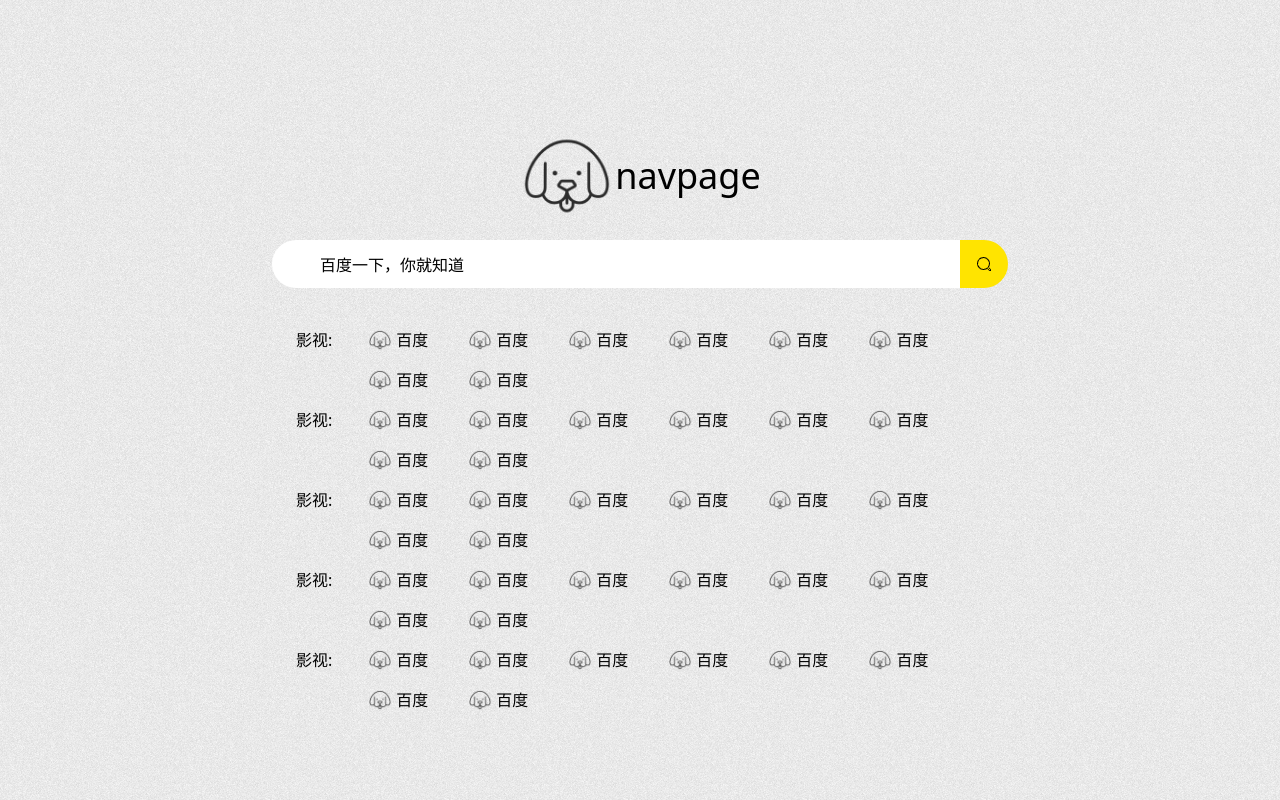
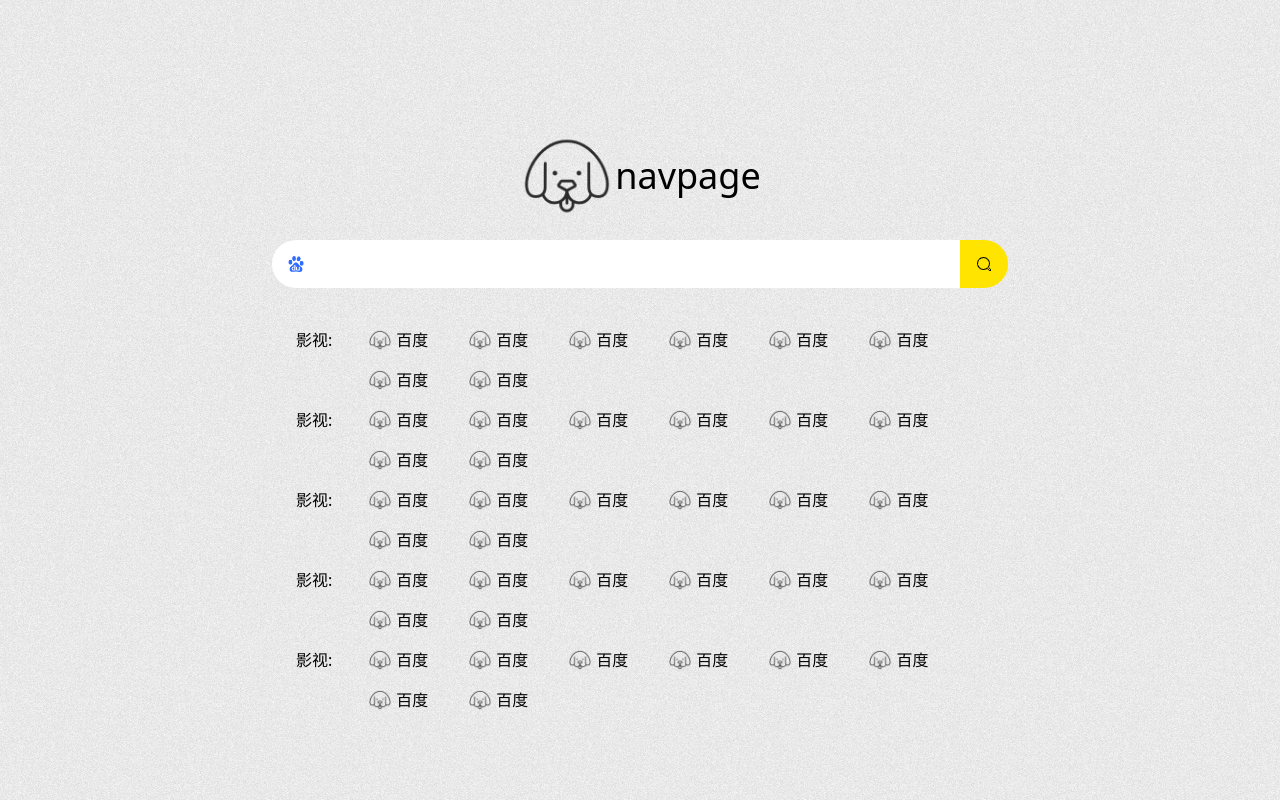
Before and after one commit to tw-huang/navPage, a React (Create React App) app in the folder navpage-ui/: page / in a window 1280 px wide. Built offline with nearby package versions, Linux system fonts and the light colour scheme.

Commit message:
#searchText#

```diff
--- a/navpage-ui/src/pages/Search/index.css
+++ b/navpage-ui/src/pages/Search/index.css
@@ -5,10 +5,15 @@
     background-position: center;
     border-top-right-radius: 100px;
     border-bottom-right-radius: 100px;
+    background-size: 16px 16px;
 }
 
 .search_input {
     background-color: white;
+    background-image: url("../../assets/baidu.png");
+    background-repeat: no-repeat;
+    background-position: center;
     border-top-left-radius: 100px;
     border-bottom-left-radius: 100px;
+    background-size: 16px 16px;
 }
--- a/navpage-ui/src/pages/Search/index.tsx
+++ b/navpage-ui/src/pages/Search/index.tsx
@@ -1,9 +1,19 @@
-import React from 'react'
+import React, { useState } from 'react'
 import logo from '../../assets/logo.png'
 import bgImg from '../../assets/bg.png'
 import './index.css'
 
 const Search: React.FC = () => {
+	// 搜索文本
+	const [searchText, setSearchText] = useState<string>('')
+
+	const handleSearch = (e: { preventDefault: () => void }) => {
+		const w = window.open('about:blank')
+		if (w != null) {
+			w.location.href = 'https://www.baidu.com/s?wd=' + searchText
+		}
+	}
+
 	return (
 		<div className="flex flex-col items-center w-full h-full min-h-screen bg-repeat"
 				 style={{ backgroundImage: `url(${bgImg})` }}>
@@ -14,8 +24,10 @@
 			<div className="flex my-3 md:my-4">
 				<div className="h-10 w-10 md:h-12 md:w-12 search_input">
 				</div>
-				<input type="text" value="百度一下，你就知道" className="w-60 h-10 md:w-98 md:h-12"/>
-				<input type="submit" value="" className="h-10 w-10 md:h-12 md:w-12 search_btn"/>
+				<input type="text" value={searchText} onChange={event => setSearchText(event.target.value)}
+							 className="w-60 h-10 md:w-98 md:h-12 px-2 focus:outline-none"/>
+				<input type="submit" value="" className="h-10 w-10 md:h-12 md:w-12 search_btn cursor-pointer hover:bg-yellow-300" onClick={handleSearch}
+							 title="点击搜索"/>
 			</div>
 			<div className="my-3 md:my-4 w-72 md:w-100">
 				<div className="flex">
```
Also changed, not shown: navpage-ui/src/assets/baidu.png (added).
